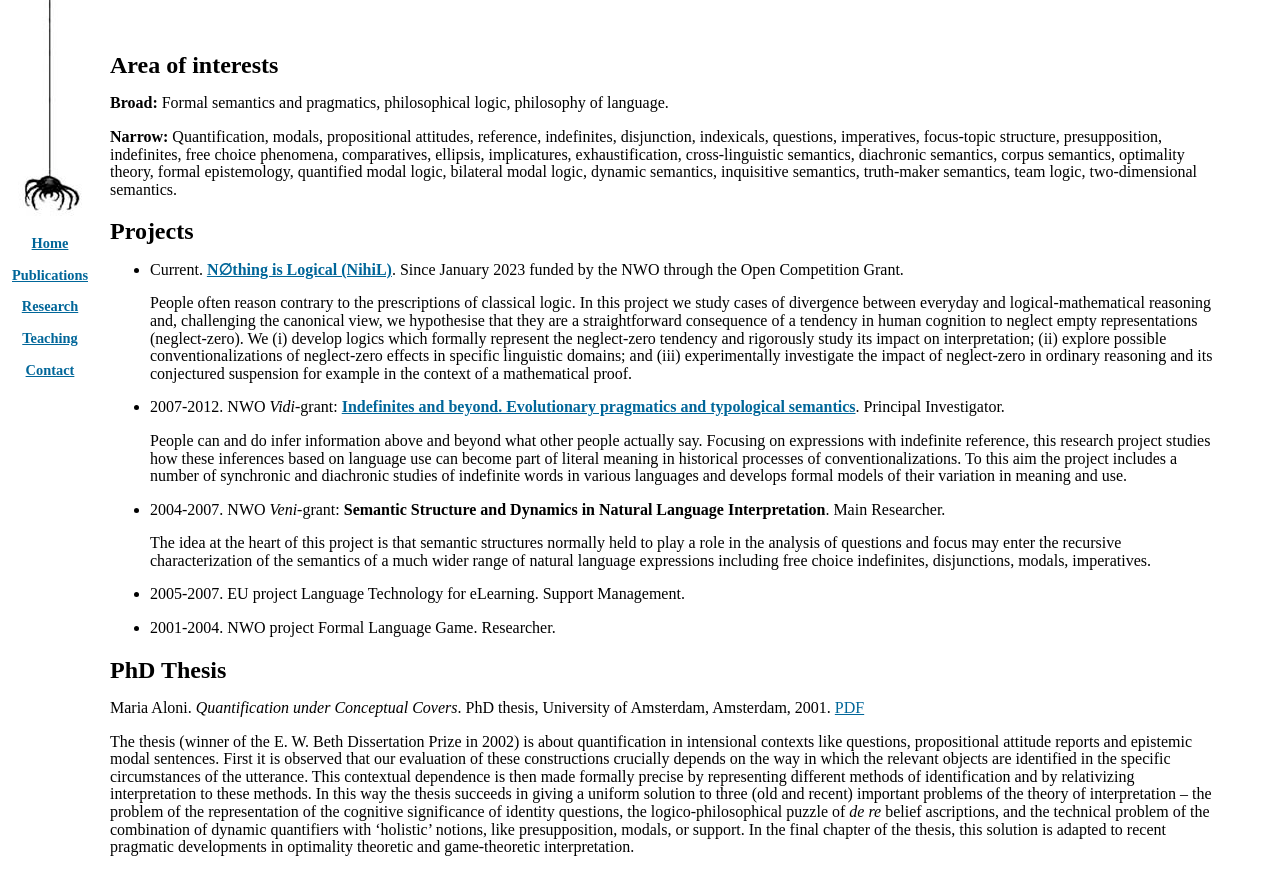
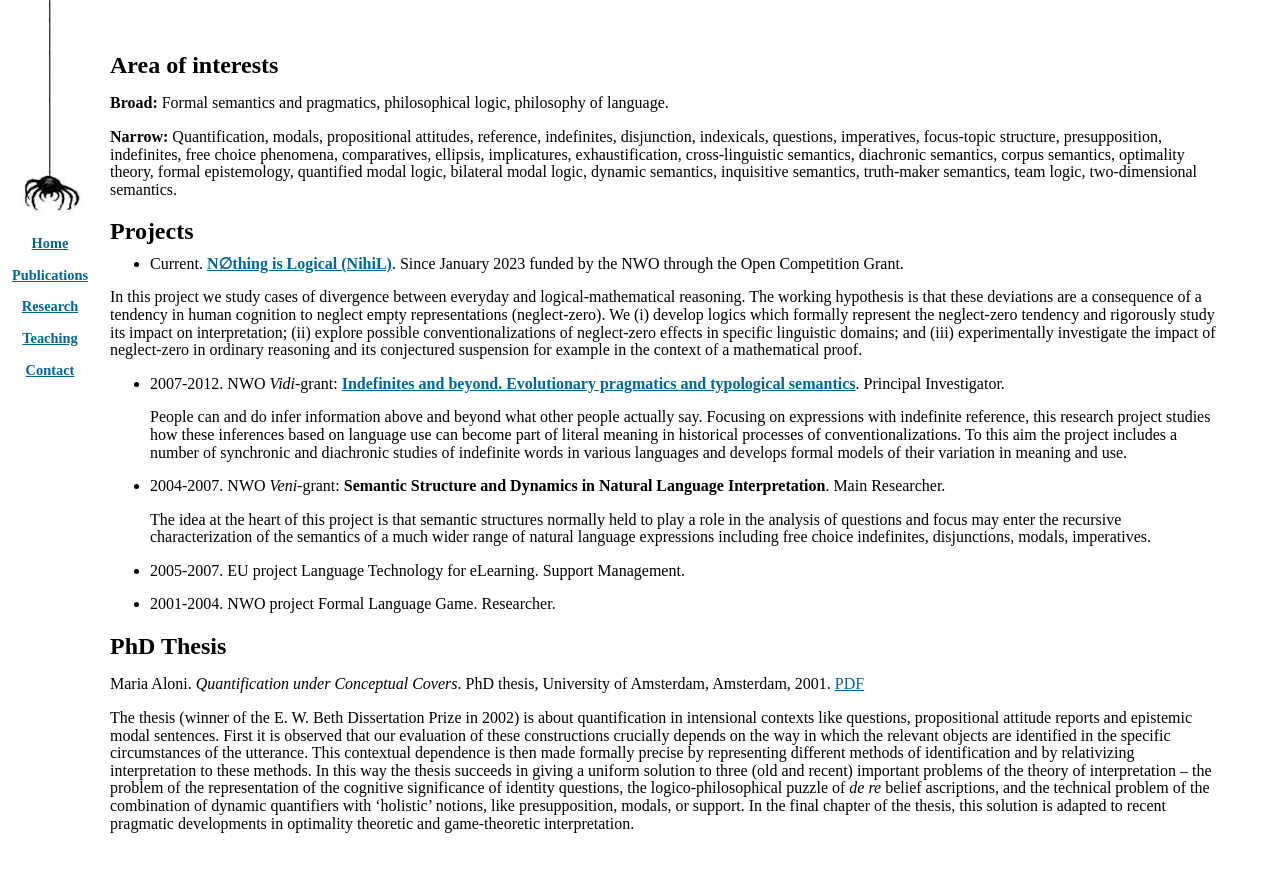
Before and after one commit to rednaw/site, a Jekyll site: the page built from content/research.md, in a window 1280 px wide. Shown: the top 895 px of the page. Built offline with Jekyll 4.4.1, drawn with Linux system fonts in a browser that asks for light colours; some web fonts are replaced.

Commit message:
Update research.md

```diff
--- a/content/research.md
+++ b/content/research.md
@@ -14,7 +14,7 @@
 ##  Projects
 - Current. [**N&#8709;thing is Logical (NihiL)**](https://projects.illc.uva.nl/nihil/). Since January 2023 funded by the NWO through the Open Competition Grant.
 
-  People often reason contrary to the prescriptions of classical logic. In this project we study cases of divergence between everyday and logical-mathematical reasoning and, challenging the canonical view, we hypothesise that they are a straightforward consequence of a tendency in human cognition to neglect empty representations (neglect-zero). We (i) develop logics which formally represent the neglect-zero tendency and rigorously study its impact on interpretation; (ii) explore possible conventionalizations of neglect-zero effects in specific linguistic domains; and (iii) experimentally investigate the impact of neglect-zero in ordinary reasoning and its conjectured suspension for example in the context of a mathematical proof.
+In this project we study cases of divergence between everyday and logical-mathematical reasoning.  The working hypothesis  is that these deviations are a consequence of a tendency in human cognition to neglect empty representations (neglect-zero). We (i) develop logics which formally represent the neglect-zero tendency and rigorously study its impact on interpretation; (ii) explore possible conventionalizations of neglect-zero effects in specific linguistic domains; and (iii) experimentally investigate the impact of neglect-zero in ordinary reasoning and its conjectured suspension for example in the context of a mathematical proof.
 
 - 2007-2012. NWO *Vidi*-grant: [**Indefinites and beyond. Evolutionary pragmatics and typological semantics**]({{ site.baseurl }}/Indefinites). Principal Investigator.
 
```
